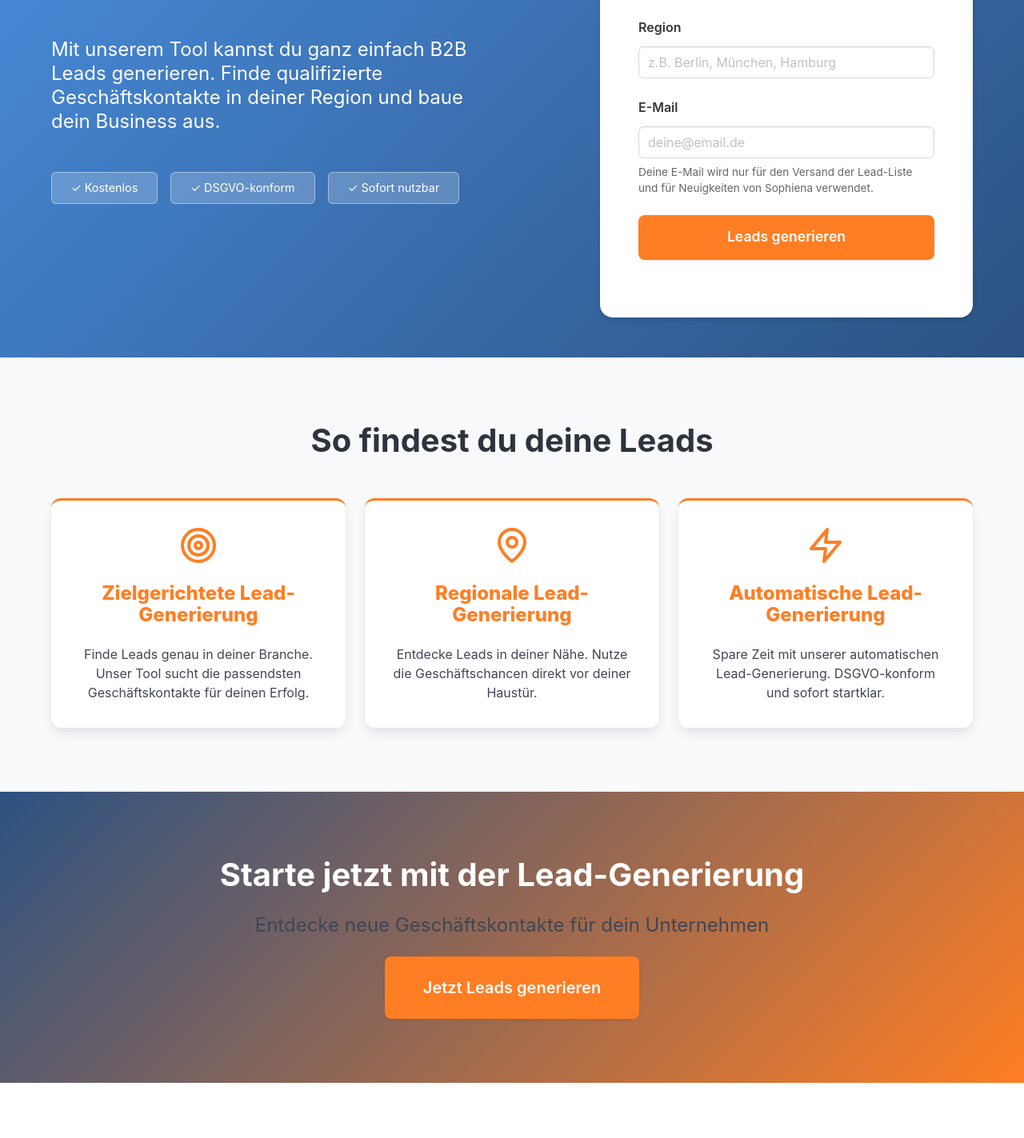
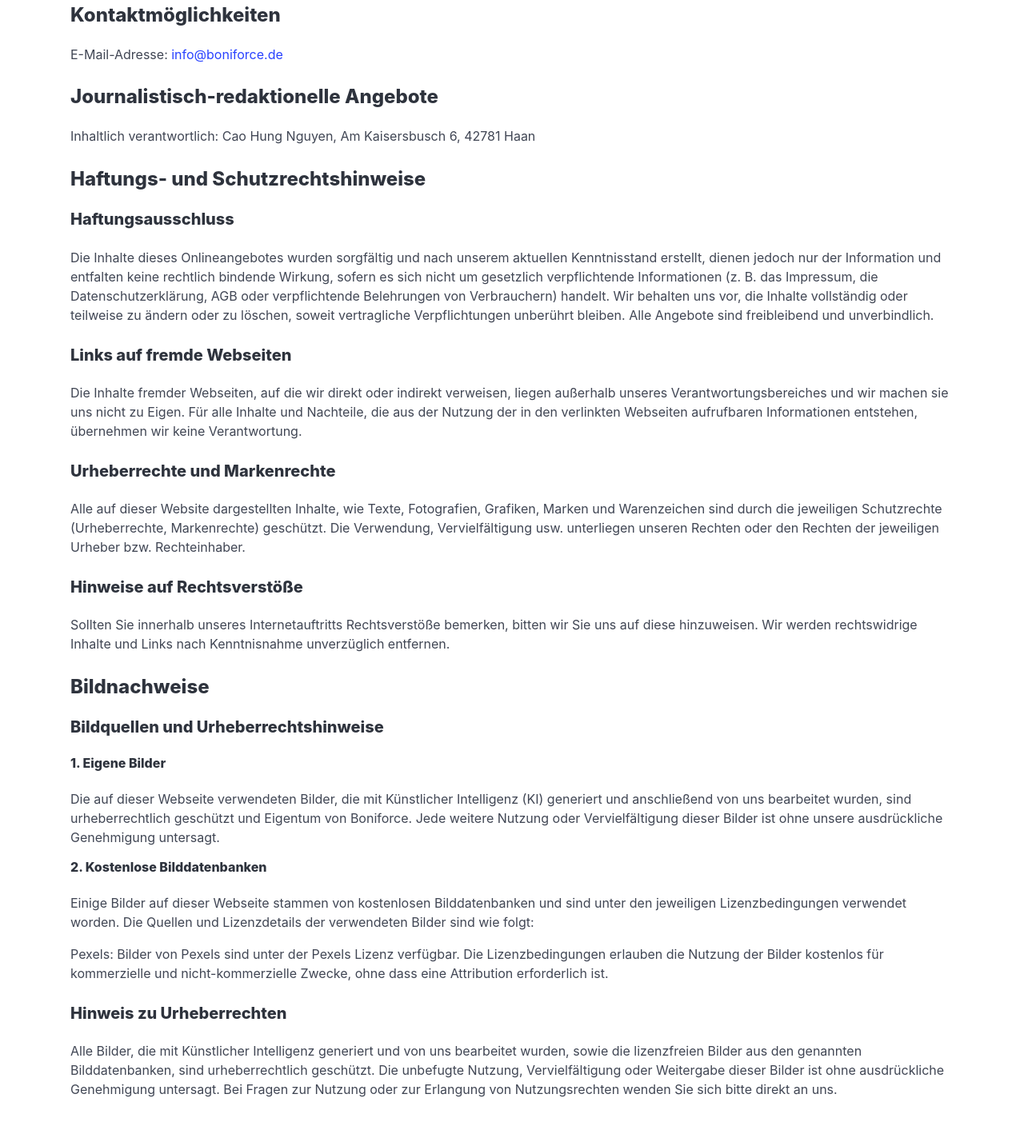
Before and after one commit to Caohung77/leadgenerator, a React (Vite) app: page /impressum in a window 1280 px wide. Shown: the part 301-1724 px from the top of the page at 80% size. Built offline with nearby package versions, Linux system fonts and the light colour scheme.

Commit message:
Added Impressum page and footer link

```diff
--- a/package.json
+++ b/package.json
@@ -13,7 +13,8 @@
     "lucide-react": "^0.344.0",
     "react": "^18.3.1",
     "react-dom": "^18.3.1",
-    "react-hot-toast": "^2.4.1"
+    "react-hot-toast": "^2.4.1",
+    "react-router-dom": "^7.0.1"
   },
   "devDependencies": {
     "@eslint/js": "^9.9.1",
--- a/src/App.tsx
+++ b/src/App.tsx
@@ -1,5 +1,7 @@
 import React, { useState } from 'react';
+import { BrowserRouter as Router, Routes, Route, Link } from 'react-router-dom';
 import { Building2, MapPin, Mail, ChevronRight, Target, Zap, BarChart, CheckCircle } from 'lucide-react';
+import Impressum from './components/Impressum';
 
 function App() {
   const [industry, setIndustry] = useState('');
@@ -65,6 +67,10 @@ function App() {
   }
 
   return (
+    <Router>
+      <Routes>
+        <Route path="/impressum" element={<Impressum />} />
+        <Route path="/" element={
           <>
             <nav className="navbar">
               <div className="container">
@@ -291,9 +297,15 @@ function App() {
                   <strong>Sophiena - Leads generieren</strong>, finde Unternehmen in deiner Umgebung.
                   Mit ♥ entwickelt von <a href="https://sophiena.com" className="has-text-orange">Sophiena</a>
                 </p>
+                <p className="is-size-7 mt-3">
+                  <Link to="/impressum" className="has-text-grey">Impressum</Link>
+                </p>
               </div>
             </footer>
           </>
+        } />
+      </Routes>
+    </Router>
   );
 }
 
--- /dev/null
+++ b/src/components/Impressum.tsx
@@ -0,0 +1,94 @@
+import React from 'react';
+
+const Impressum = () => {
+  return (
+    <div className="container section">
+      <div className="content">
+        <h1 className="title is-2">Impressum</h1>
+
+        <h2 className="title is-4">Diensteanbieter</h2>
+        <p>
+          Cao Hung Nguyen<br />
+          Am Kaisersbusch 6<br />
+          42781 Haan
+        </p>
+
+        <h2 className="title is-4">Kontaktmöglichkeiten</h2>
+        <p>E-Mail-Adresse: <a href="mailto:info@boniforce.de">info@boniforce.de</a></p>
+
+        <h2 className="title is-4">Journalistisch-redaktionelle Angebote</h2>
+        <p>Inhaltlich verantwortlich: Cao Hung Nguyen, Am Kaisersbusch 6, 42781 Haan</p>
+
+        <h2 className="title is-4">Haftungs- und Schutzrechtshinweise</h2>
+
+        <h3 className="title is-5">Haftungsausschluss</h3>
+        <p>
+          Die Inhalte dieses Onlineangebotes wurden sorgfältig und nach unserem aktuellen Kenntnisstand erstellt,
+          dienen jedoch nur der Information und entfalten keine rechtlich bindende Wirkung, sofern es sich nicht
+          um gesetzlich verpflichtende Informationen (z. B. das Impressum, die Datenschutzerklärung, AGB oder
+          verpflichtende Belehrungen von Verbrauchern) handelt. Wir behalten uns vor, die Inhalte vollständig
+          oder teilweise zu ändern oder zu löschen, soweit vertragliche Verpflichtungen unberührt bleiben.
+          Alle Angebote sind freibleibend und unverbindlich.
+        </p>
+
+        <h3 className="title is-5">Links auf fremde Webseiten</h3>
+        <p>
+          Die Inhalte fremder Webseiten, auf die wir direkt oder indirekt verweisen, liegen außerhalb unseres
+          Verantwortungsbereiches und wir machen sie uns nicht zu Eigen. Für alle Inhalte und Nachteile, die
+          aus der Nutzung der in den verlinkten Webseiten aufrufbaren Informationen entstehen, übernehmen
+          wir keine Verantwortung.
+        </p>
+
+        <h3 className="title is-5">Urheberrechte und Markenrechte</h3>
+        <p>
+          Alle auf dieser Website dargestellten Inhalte, wie Texte, Fotografien, Grafiken, Marken und
+          Warenzeichen sind durch die jeweiligen Schutzrechte (Urheberrechte, Markenrechte) geschützt.
+          Die Verwendung, Vervielfältigung usw. unterliegen unseren Rechten oder den Rechten der jeweiligen
+          Urheber bzw. Rechteinhaber.
+        </p>
+
+        <h3 className="title is-5">Hinweise auf Rechtsverstöße</h3>
+        <p>
+          Sollten Sie innerhalb unseres Internetauftritts Rechtsverstöße bemerken, bitten wir Sie uns auf
+          diese hinzuweisen. Wir werden rechtswidrige Inhalte und Links nach Kenntnisnahme unverzüglich entfernen.
+        </p>
+
+        <h2 className="title is-4">Bildnachweise</h2>
+        <h3 className="title is-5">Bildquellen und Urheberrechtshinweise</h3>
+
+        <h4 className="title is-6">1. Eigene Bilder</h4>
+        <p>
+          Die auf dieser Webseite verwendeten Bilder, die mit Künstlicher Intelligenz (KI) generiert und
+          anschließend von uns bearbeitet wurden, sind urheberrechtlich geschützt und Eigentum von Boniforce.
+          Jede weitere Nutzung oder Vervielfältigung dieser Bilder ist ohne unsere ausdrückliche Genehmigung untersagt.
+        </p>
+
+        <h4 className="title is-6">2. Kostenlose Bilddatenbanken</h4>
+        <p>
+          Einige Bilder auf dieser Webseite stammen von kostenlosen Bilddatenbanken und sind unter den
+          jeweiligen Lizenzbedingungen verwendet worden. Die Quellen und Lizenzdetails der verwendeten Bilder sind wie folgt:
+        </p>
+        <p>
+          Pexels: Bilder von Pexels sind unter der Pexels Lizenz verfügbar. Die Lizenzbedingungen erlauben
+          die Nutzung der Bilder kostenlos für kommerzielle und nicht-kommerzielle Zwecke, ohne dass eine
+          Attribution erforderlich ist.
+        </p>
+
+        <h3 className="title is-5">Hinweis zu Urheberrechten</h3>
+        <p>
+          Alle Bilder, die mit Künstlicher Intelligenz generiert und von uns bearbeitet wurden, sowie die
+          lizenzfreien Bilder aus den genannten Bilddatenbanken, sind urheberrechtlich geschützt. Die
+          unbefugte Nutzung, Vervielfältigung oder Weitergabe dieser Bilder ist ohne ausdrückliche
+          Genehmigung untersagt. Bei Fragen zur Nutzung oder zur Erlangung von Nutzungsrechten wenden
+          Sie sich bitte direkt an uns.
+        </p>
+
+        <p className="is-size-7 mt-6">
+          Erstellt mit kostenlosem Datenschutz-Generator.de von Dr. Thomas Schwenke
+        </p>
+      </div>
+    </div>
+  );
+};
+
+export default Impressum;
```
Also changed, not shown: 1 other file (tests, documents, lock files or other folders). Lines whose indentation alone changed are shown as unchanged.
